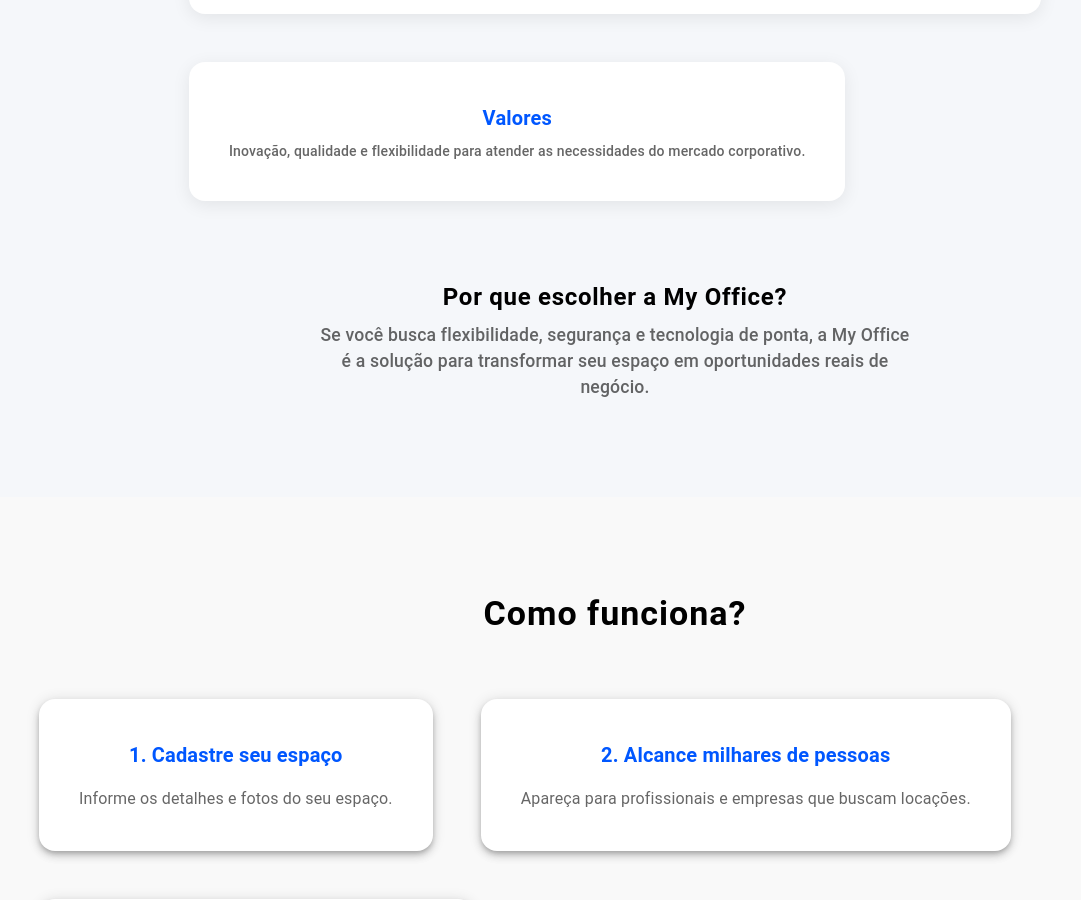
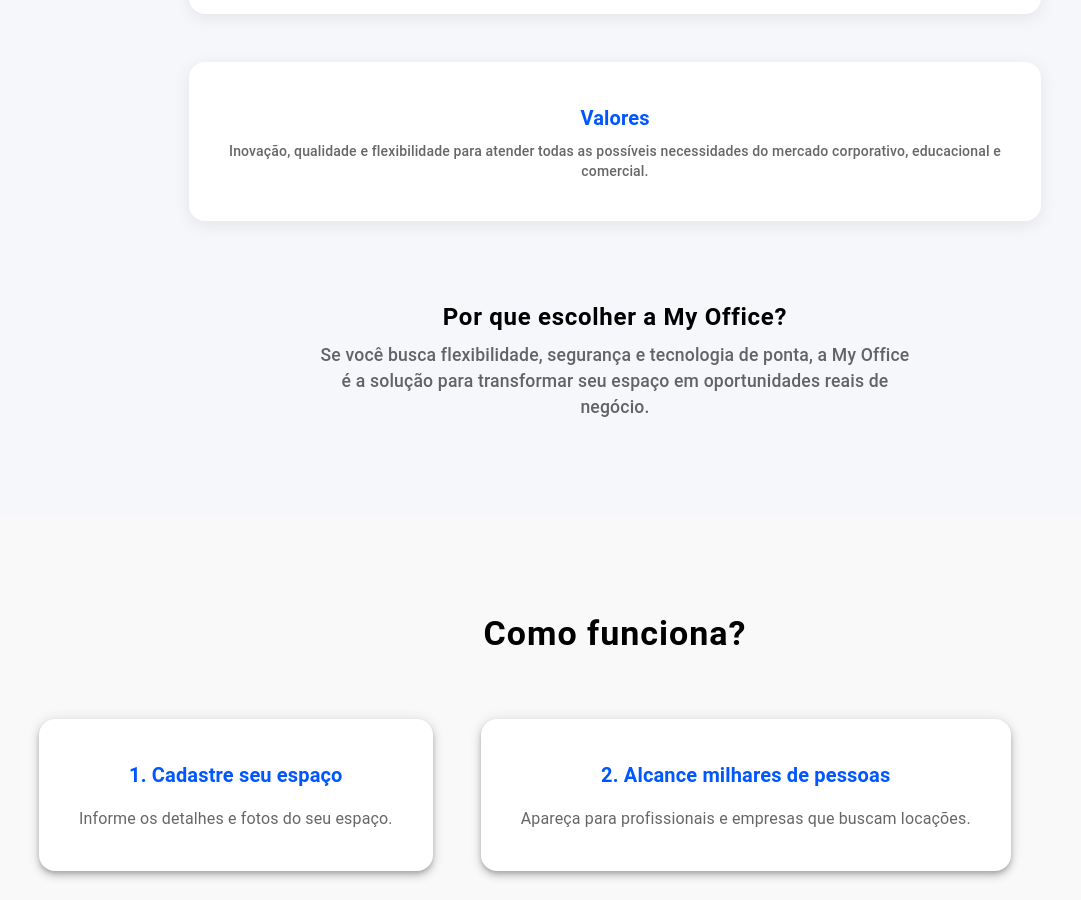
Before and after one commit to My-Office-Web/my-office-web, a React (Vite) app in the folder my-office-front-end/: page /novo in a window 1280 px wide. Shown: the part 2217-3117 px from the top of the page, without its empty margins (25-1106 px from the left). Built offline with nearby package versions, Linux system fonts and the light colour scheme.

Commit message:
correcoes landing page

```diff
--- a/my-office-front-end/src/comum/componentes/Paginas/LandingPage/LandingPage.jsx
+++ b/my-office-front-end/src/comum/componentes/Paginas/LandingPage/LandingPage.jsx
@@ -96,7 +96,7 @@
             variant="contained"
             size="large"
             component={RouterLink}
-            to="/cadastro"
+            to="/"
             sx={{
               px: 6,
               py: 1.8,
@@ -209,7 +209,7 @@
               },
               {
                 title: 'Valores',
-                desc: 'Inovação, qualidade e flexibilidade para atender as necessidades do mercado corporativo.',
+                desc: 'Inovação, qualidade e flexibilidade para atender todas  as possíveis necessidades do mercado corporativo, educacional e comercial.',
               },
             ].map((item, idx) => (
               <Grid item xs={12} md={4} key={idx}>
@@ -414,7 +414,7 @@
           variant="contained"
           size="large"
           component={RouterLink}
-          to="/cadastro"
+          to="/"
           sx={{
             bgcolor: 'white',
             color: '#FF5A00',
```
